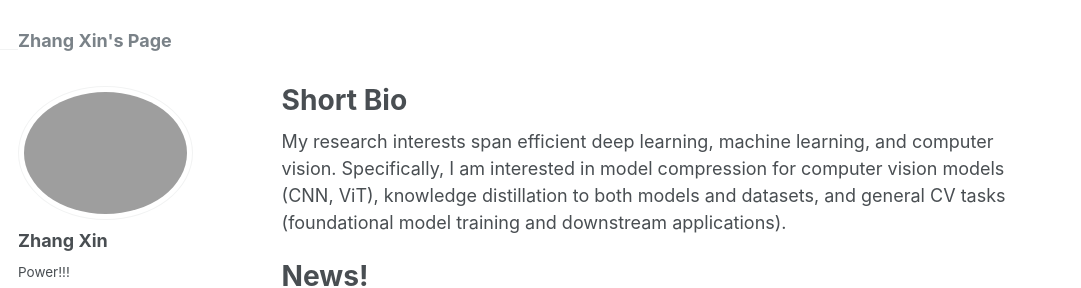
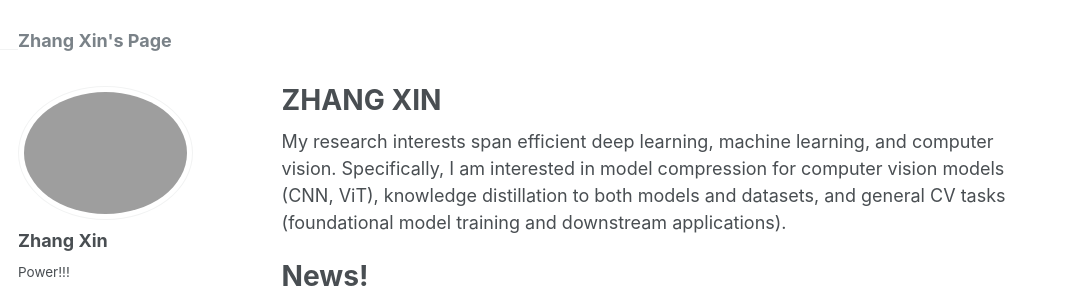
Before and after one commit to zhangxin-xd/zhangxin-xd.github.io, a Jekyll site: the page built from _pages/about.md, in a window 1280 px wide and 900 px high. Shown: the top 288 px of the window, without its empty margins (0-1081 px from the left). Built offline with Jekyll 4.4.1, drawn with Linux system fonts in a browser that asks for light colours; some web fonts are replaced.

Commit message:
Update about.md

```diff
--- a/_pages/about.md
+++ b/_pages/about.md
@@ -1,6 +1,6 @@
 ---
 permalink: /
-title: "Short Bio"
+title: "ZHANG XIN"
 author_profile: true
 redirect_from:
   - /about/
```
